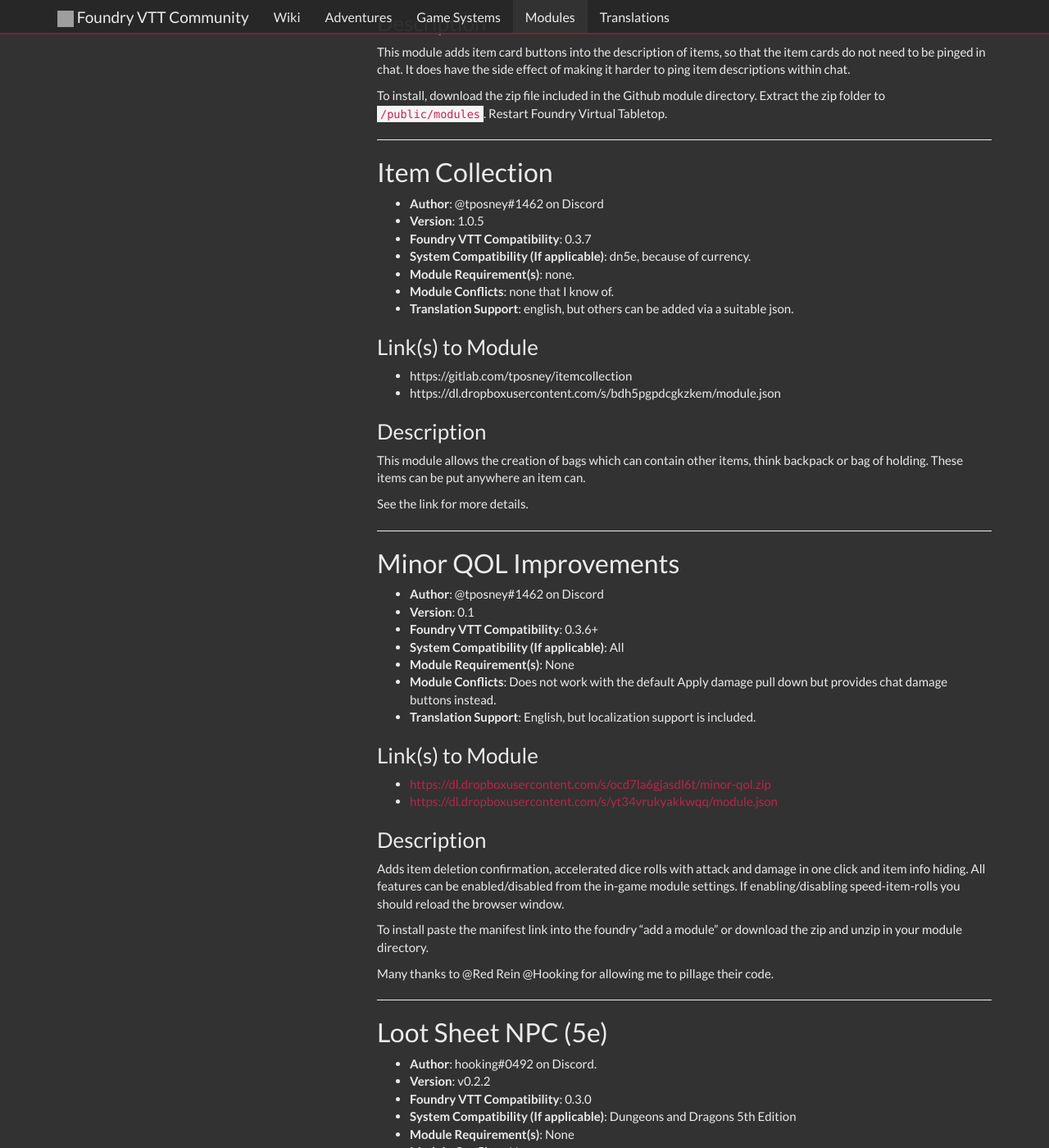
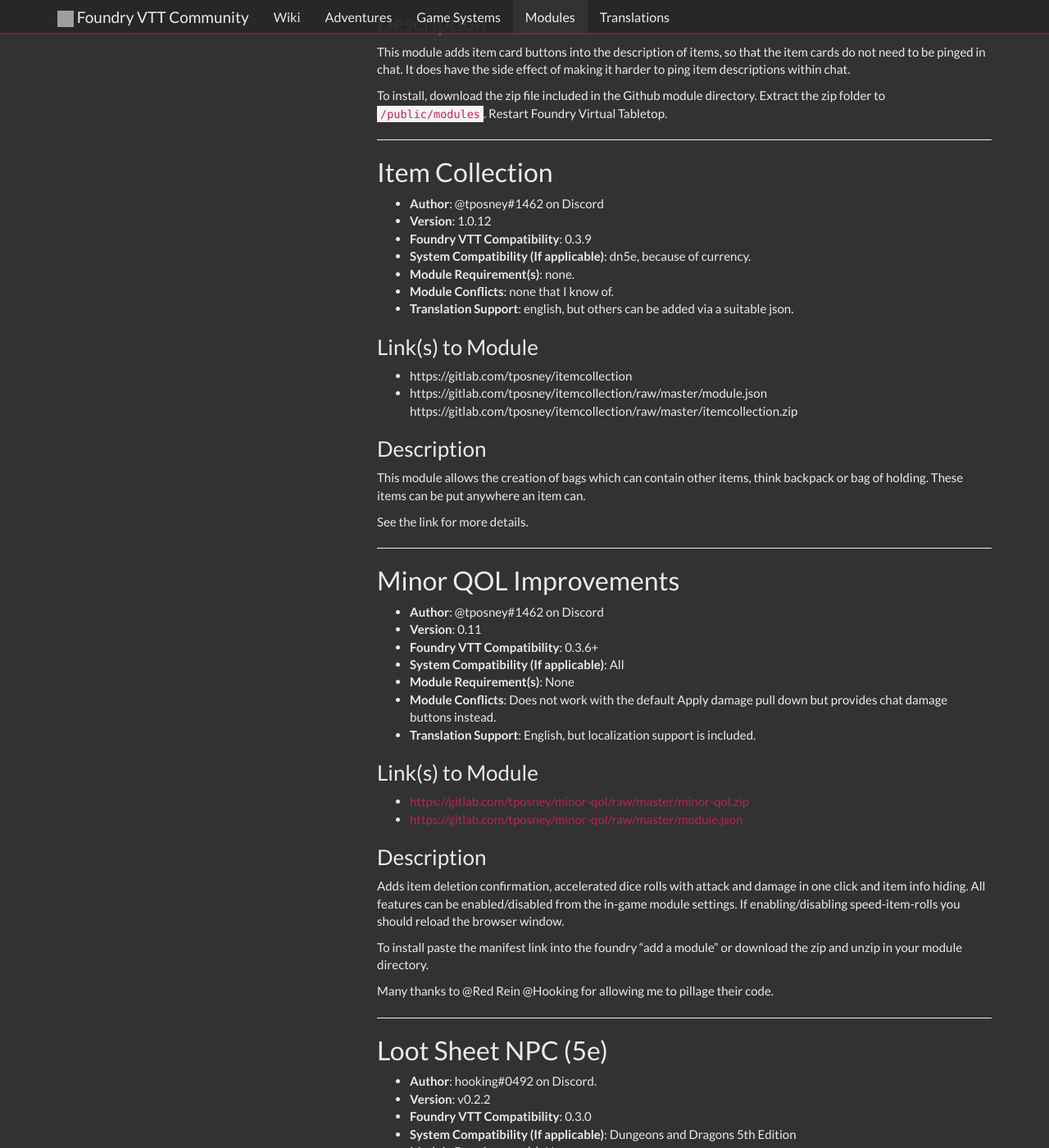
Before and after one commit to foundry-vtt-community/foundry-vtt-community.github.io, a Jekyll site: the page built from _docs/Community-Modules.md, in a window 1280 px wide and 1400 px high, scrolled down 21962 px. Shown: the whole window at 82% size. Built offline with Jekyll 4.4.1, drawn with Linux system fonts in a browser that asks for light colours; nearby versions of some CDN libraries; comment, search, counter and statistics services are not loaded; some of the changed text lies outside the part shown; grey boxes are pictures that could not be loaded.

Commit message:
Update Wiki Content (Automatic)

```diff
--- a/_docs/Community-Modules.md
+++ b/_docs/Community-Modules.md
@@ -950,8 +950,8 @@
 ## Item Collection
 
 * **Author**: @tposney#1462 on Discord
-* **Version**: 1.0.5
-* **Foundry VTT Compatibility**: 0.3.7
+* **Version**: 1.0.12
+* **Foundry VTT Compatibility**: 0.3.9
 * **System Compatibility (If applicable)**: dn5e, because of currency.
 * **Module Requirement(s)**: none.
 * **Module Conflicts**: none that I know of.
@@ -959,7 +959,8 @@
 
 ### Link(s) to Module
 * https://gitlab.com/tposney/itemcollection
-* https://dl.dropboxusercontent.com/s/bdh5pgpdcgkzkem/module.json
+* https://gitlab.com/tposney/itemcollection/raw/master/module.json
+https://gitlab.com/tposney/itemcollection/raw/master/itemcollection.zip
 
 ### Description
 This module allows the creation of bags which can contain other items, think backpack or bag of holding. These items can be put anywhere an item can.
@@ -971,7 +972,7 @@
 ## Minor QOL Improvements
 
 * **Author**: @tposney#1462 on Discord
-* **Version**: 0.1
+* **Version**: 0.11
 * **Foundry VTT Compatibility**: 0.3.6+
 * **System Compatibility (If applicable)**: All
 * **Module Requirement(s)**: None
@@ -979,8 +980,8 @@
 * **Translation Support**: English, but localization support is included.
 
 ### Link(s) to Module
-* [https://dl.dropboxusercontent.com/s/ocd7la6gjasdl6t/minor-qol.zip](https://dl.dropboxusercontent.com/s/ocd7la6gjasdl6t/minor-qol.zip)
-* [https://dl.dropboxusercontent.com/s/yt34vrukyakkwqq/module.json](https://dl.dropboxusercontent.com/s/yt34vrukyakkwqq/module.json)
+* [https://gitlab.com/tposney/minor-qol/raw/master/minor-qol.zip](https://gitlab.com/tposney/minor-qol/raw/master/minor-qol.zip)
+* [https://gitlab.com/tposney/minor-qol/raw/master/module.json](https://gitlab.com/tposney/minor-qol/raw/master/module.json)
 
 ### Description
 Adds item deletion confirmation, accelerated dice rolls with attack and damage in one click and item info hiding. All features can be enabled/disabled from the in-game module settings. If enabling/disabling speed-item-rolls you should reload the browser window.
@@ -1171,16 +1172,16 @@
 ## Dynamic Items
 
 * **Author**: @tposney discord
-* **Version**: 0.0.7
-* **Foundry VTT Compatibility**: 0.3.8 dnd 5e.
+* **Version**: 0.0.9
+* **Foundry VTT Compatibility**: 0.3.9 dnd 5e.
 * **Module Requirement(s)**: None
 * **Module Conflicts**: None that I know of
 * **Translation Support**: English.
 
 ### Link(s) to Module
 * https://gitlab.com/tposney/dynamicitems
-*  manifest https://dl.dropboxusercontent.com/s/oy384qwu0i17864/module.json
-*  download "https://dl.dropboxusercontent.com/s/lxcsyjx4pm8jf6f/dynamicitems.zip"
+*  manifest https://gitlab.com/tposney/dynamicitems/raw/master/module.json
+*  download https://gitlab.com/tposney/dynamicitems/raw/master/dynamicitems.zip
 
 
 ### Description
```
Also changed, not shown: _docs/API-Snippets.md (+2 -0 lines).
